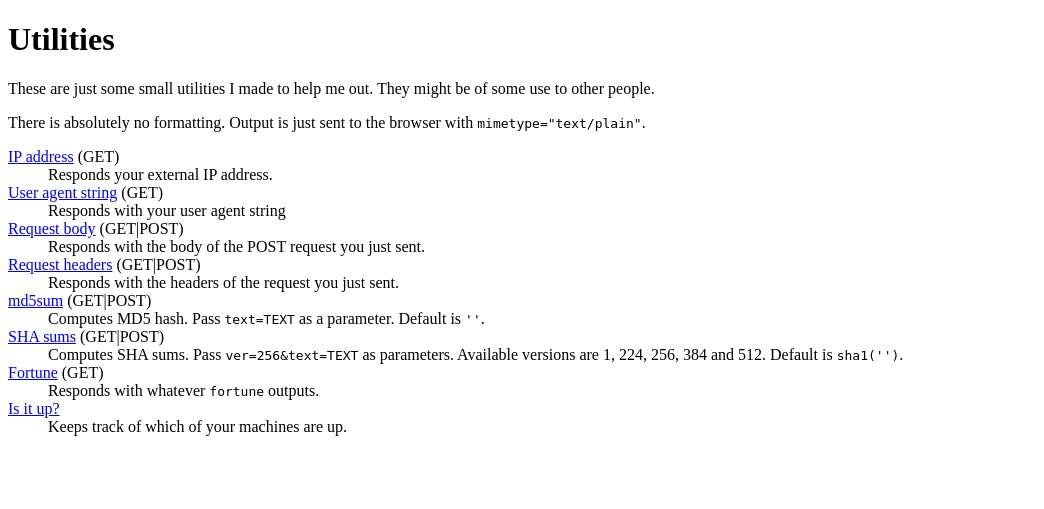
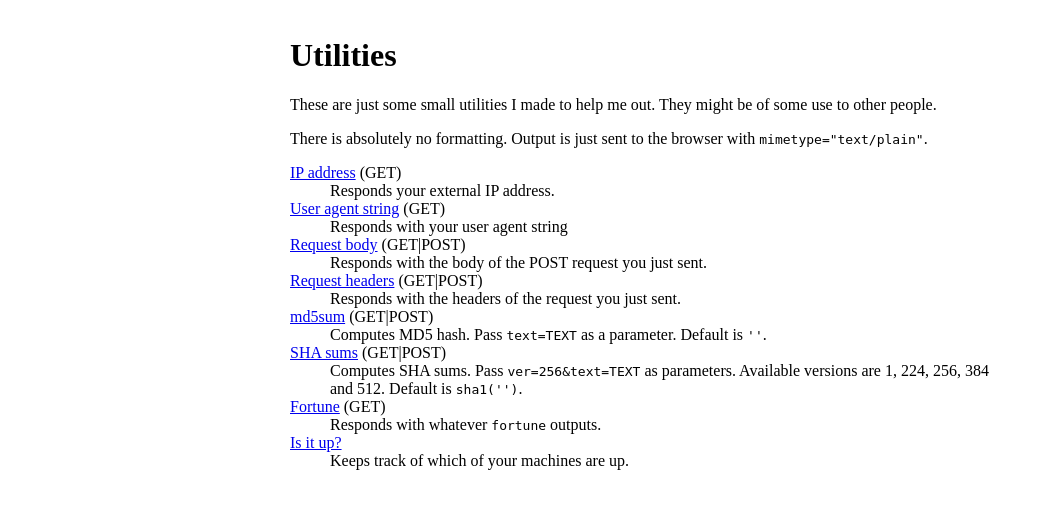
Before and after one commit to avacariu/utils-site, a Python web app: template app/templates/main.html in a window 1280 px wide. Shown: the top 509 px of the page, without its empty margins (0-1044 px from the left). Run offline with Jinja, Linux system fonts and the light colour scheme; the template is opened without the code that fills it, so the values that code supplies are empty.

Commit message:
Shrink the width of the page body

```diff
--- a/app/templates/base.html
+++ b/app/templates/base.html
@@ -6,6 +6,14 @@
     {% else %}
     <title>Main page - Andrei's utilities</title>
     {% endif %}
+
+    <style>
+      body {
+        max-width: 700px;
+        margin: 0 auto;
+        padding: 1rem;
+      }
+    </style>
   </head>
   <body>
     {% block content %}{% endblock %}
```
